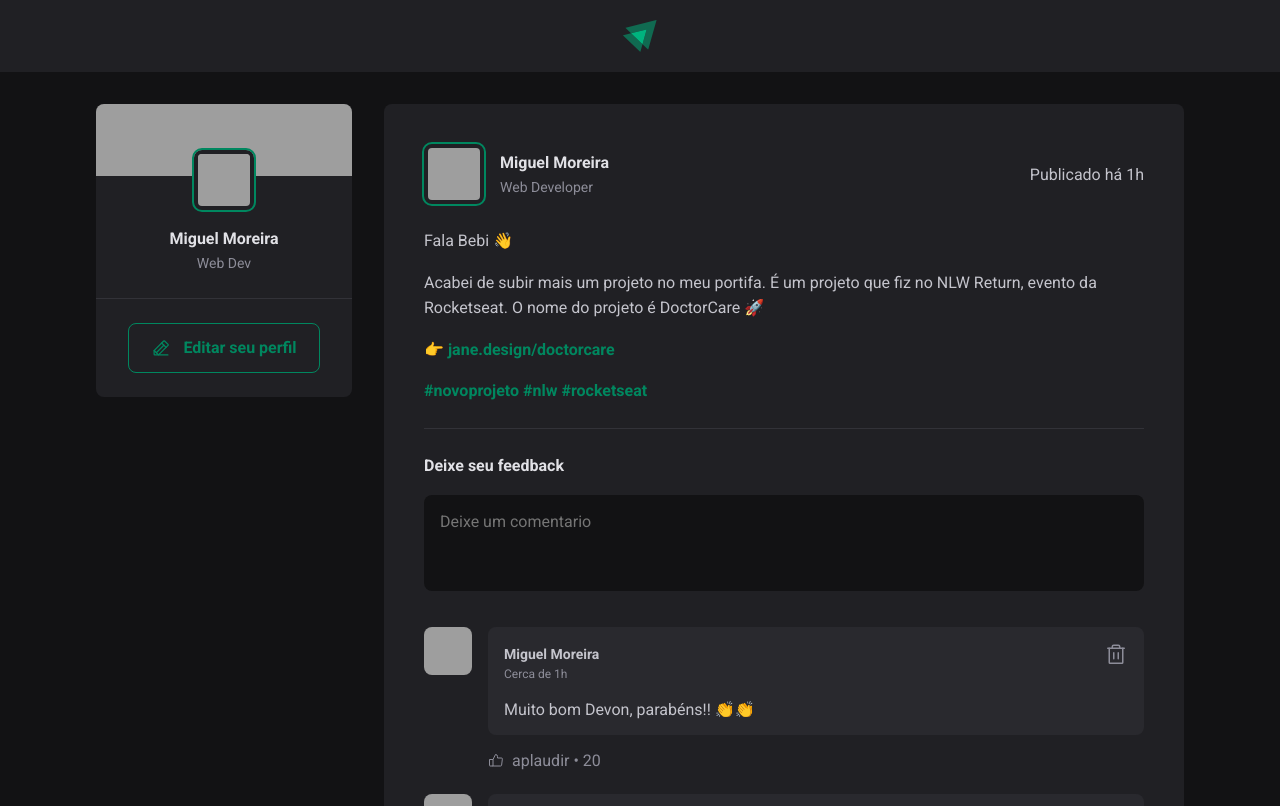
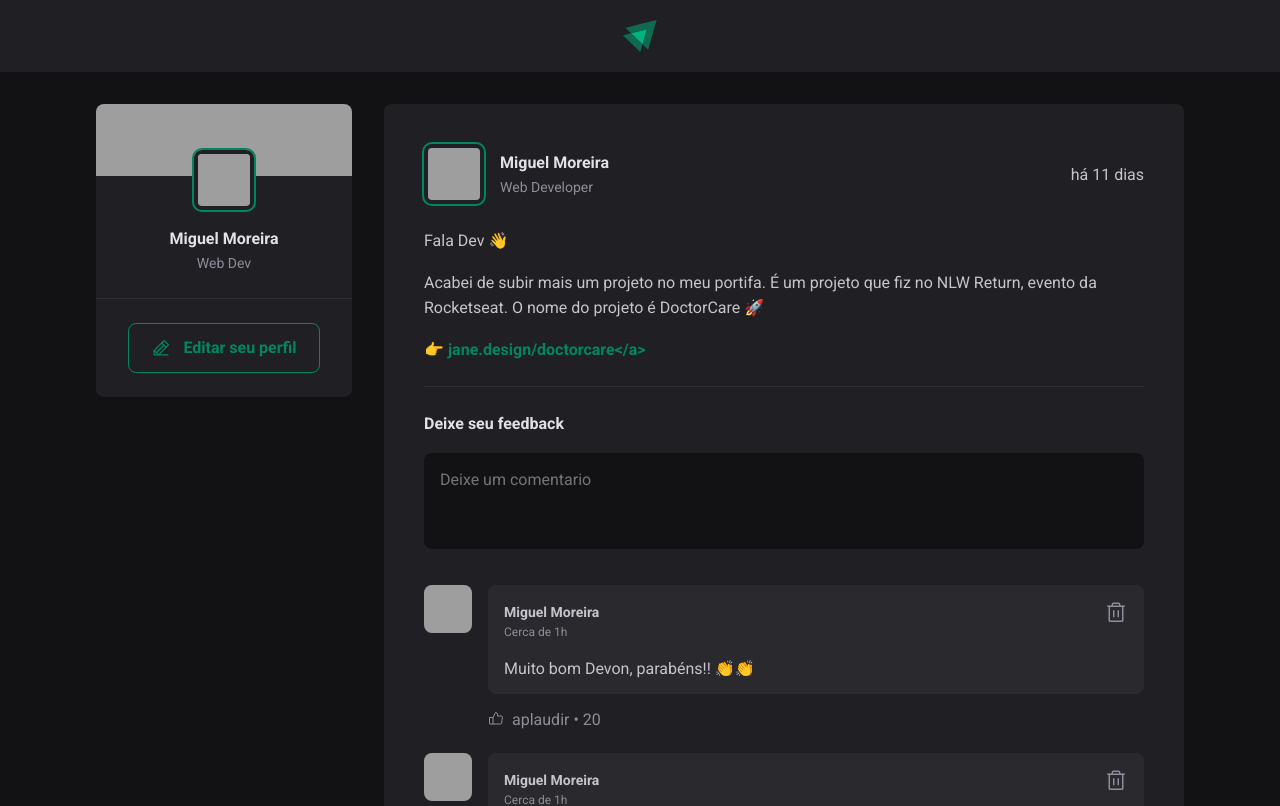
Before and after one commit to MountainClimber0/ignite-course, a React (Vite) app in the folder iniciando-react/aulas/01-fundamentos-reactjs/: page / in a window 1280 px wide. Shown: the top 806 px of the page. Built offline with nearby package versions, Linux system fonts and the light colour scheme; grey boxes are pictures that could not be loaded.

Commit message:
adding-real-time-date

```diff
--- a/iniciando-react/aulas/01-fundamentos-reactjs/package.json
+++ b/iniciando-react/aulas/01-fundamentos-reactjs/package.json
@@ -9,6 +9,7 @@
     "preview": "vite preview"
   },
   "dependencies": {
+    "date-fns": "^2.29.3",
     "phosphor-react": "^1.4.1",
     "react": "^18.2.0",
     "react-dom": "^18.2.0"
--- a/iniciando-react/aulas/01-fundamentos-reactjs/src/App.jsx
+++ b/iniciando-react/aulas/01-fundamentos-reactjs/src/App.jsx
@@ -20,9 +20,9 @@ const posts = [
           "Acabei de subir mais um projeto no meu portifa. É um projeto que fiz no NLW Return, evento da Rocketseat. O nome do projeto é DoctorCare 🚀",
       },
 
-      { type: "link", content: '👉 <a href="#"> jane.design/doctorcare</a>' },
+      { type: "link", content: "👉  jane.design/doctorcare</a>" },
     ],
-    publishedAt: new Date("2022-26-11 18:00:00"),
+    publishedAt: new Date("2022-11-11 18:00:00"),
   },
   {
     id: 2,
@@ -41,7 +41,7 @@ const posts = [
 
       { type: "link", content: '👉 <a href="#"> jane.design/doctorcare</a>' },
     ],
-    publishedAt: new Date("2022-26-11 18:00:00"),
+    publishedAt: new Date("2022-11-27 18:00:00"),
   },
 ];
 function App() {
--- a/iniciando-react/aulas/01-fundamentos-reactjs/src/components/Post.jsx
+++ b/iniciando-react/aulas/01-fundamentos-reactjs/src/components/Post.jsx
@@ -1,8 +1,24 @@
+import { format, formatDistanceToNow } from "date-fns";
+import ptBR from "date-fns/esm/locale/pt-BR/index";
+import ptBr from "date-fns/locale/pt-BR";
 import { Avatar } from "./Avatar.jsx";
 import { Comment } from "./Comment.jsx";
 import styles from "./Post.module.css";
 
-export function Post({ author }) {
+export function Post({ author, publishedAt, content }) {
+  const publishedDateFormatted = format(
+    publishedAt,
+    "d 'de' LLLL 'às' HH:mm'h'",
+    {
+      locale: ptBr,
+    }
+  );
+
+  const publishedDateRelativeToNow = formatDistanceToNow(publishedAt, {
+    locale: ptBR,
+    addSuffix: true,
+  });
+
   return (
     <article className={styles.post}>
       <header>
@@ -14,30 +30,26 @@ export function Post({ author }) {
           </div>
         </div>
 
-        <time title="11 de maio de 2022" dateTime="2022-05-11 05:05">
-          Publicado há 1h
+        <time
+          title={publishedDateFormatted}
+          dateTime={publishedAt.toISOString()}
+        >
+          {publishedDateRelativeToNow}
         </time>
       </header>
 
       <div className={styles.content}>
-        <p>Fala Bebi 👋</p>
-
-        <p>
-          Acabei de subir mais um projeto no meu portifa. É um projeto que fiz
-          no NLW Return, evento da Rocketseat. O nome do projeto é DoctorCare 🚀
-        </p>
-
-        <p>
-          👉 <a href="#"> jane.design/doctorcare</a>
-        </p>
-
-        <p>
-          <a href="#">#novoprojeto </a>
-          {""}
-          <a href="#"> #nlw</a>
-          {""}
-          <a href="#"> #rocketseat</a> {""}
-        </p>
+        {content.map(line => {
+          if (line.type === "paragraph") {
+            return <p>{line.content}</p>;
+          } else if (line.type === "link") {
+            return (
+              <p>
+                <a href="#">{line.content}</a>
+              </p>
+            );
+          }
+        })}
       </div>
 
       <form className={styles.commentForm}>
```
Also changed, not shown: 1 other file (tests, documents, lock files or other folders).
